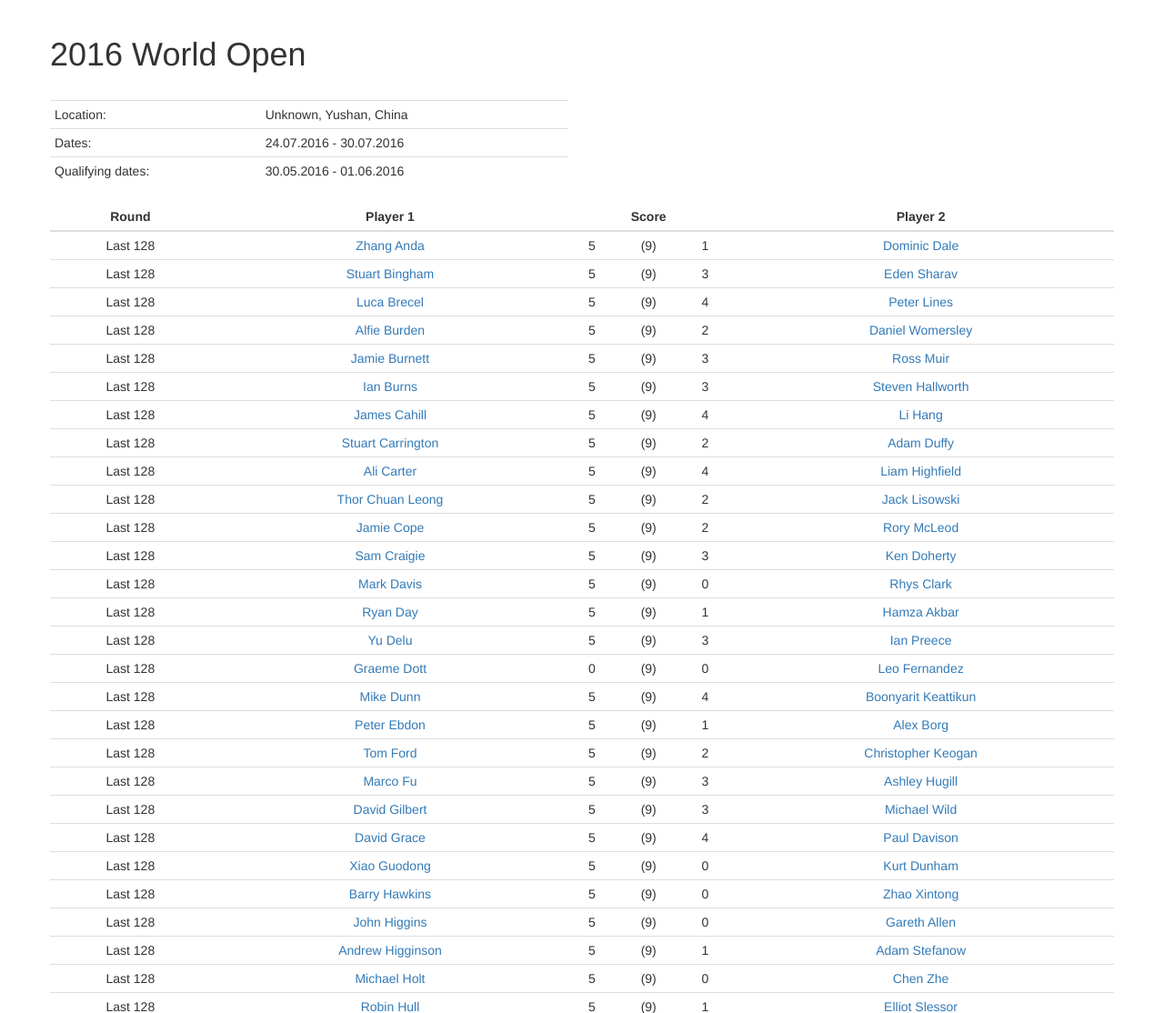
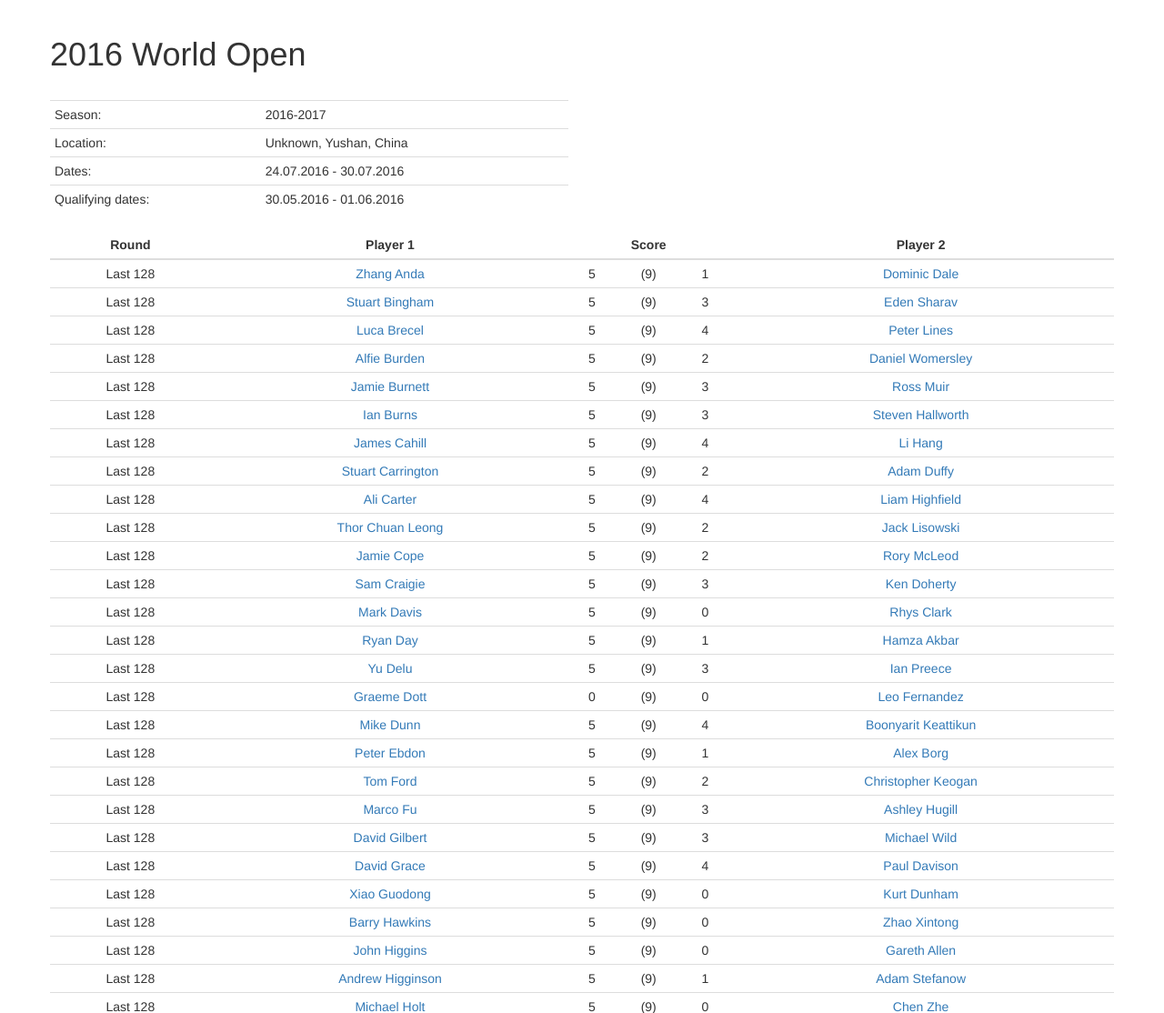
Before and after one commit to Arasid/snooker, a Flask app: page /tournament/1/ in a window 1280 px wide. Shown: the part 52-1166 px from the top of the page at 91% size. Run offline with Flask 2, Linux system fonts and the light colour scheme; data comes from the database, SQL or seed files in the repository; some libraries are stand-ins or nearby versions.

Commit message:
pridana season + zjednoteny match

```diff
--- a/main.py
+++ b/main.py
@@ -71,7 +71,7 @@ def get_seasons(seasonal):
 @app.route('/tournament/<id>/')
 def tournament(id):
     cur = g.db.cursor()
-    cur.execute('SELECT name,location,startdate,enddate,qualstartdate,qualenddate FROM tournaments WHERE id=?', (id,))
+    cur.execute('SELECT name,location,season,startdate,enddate,qualstartdate,qualenddate FROM tournaments WHERE id=?', (id,))
     tour = cur.fetchone()
     if tour is None:
         return render_template('error.html', msg=('Tournament ' + id + " doesn't exists."))
@@ -79,10 +79,11 @@ def tournament(id):
         'id': id,
         'name': tour[0],
         'location': tour[1],
-        'startdate': stamp2text(tour[2]),
-        'enddate': stamp2text(tour[3]),
-        'qualstartdate': '' if tour[4] == 'NULL' else stamp2text(tour[4]),
-        'qualenddate': '' if tour[5] == 'NULL' else stamp2text(tour[5]),
+        'season': tour[2],
+        'startdate': stamp2text(tour[3]),
+        'enddate': stamp2text(tour[4]),
+        'qualstartdate': '' if tour[5] == 'NULL' else stamp2text(tour[5]),
+        'qualenddate': '' if tour[6] == 'NULL' else stamp2text(tour[6]),
     }
 
     cur.execute('SELECT m.score1,m.score2,m.player1,m.player2,p1.name,p2.name,m.bestof,m.walkover,m.round FROM matches as m, players as p1, players as p2 WHERE m.round IN (SELECT id FROM rounds WHERE tournament = ?) AND m.player1 = p1.id AND m.player2 = p2.id ORDER BY round;', (id,))
--- /dev/null
+++ b/templates/match.html
@@ -0,0 +1,16 @@
+<tr>
+    <td class="text-center">{{ round.name }}</td>
+    <td class="text-center">
+        <a href="{{ url_for("player", id=match.id1) }}">
+            {{ match.player1 }}
+        </a>
+    </td>
+    <td class="text-center">{{ match.score1 }}</td>
+    <td class="text-center">({{ match.bestof }})</td>
+    <td class="text-center">{{ match.score2 }}</td>
+    <td class="text-center">
+        <a href="{{ url_for("player", id=match.id2) }}">
+            {{ match.player2 }}
+        </a>
+    </td>
+</tr>
--- a/templates/tournament.html
+++ b/templates/tournament.html
@@ -8,6 +8,9 @@
     <div class="row">
         <div class="table-responsive col-md-6">
             <table class="table table-condensed">
+                <tr>
+                    <td>Season:</td><td>{{ info.season }}</td>
+                </tr>
                 <tr>
                     <td>Location:</td><td>{{ info.location }}</td>
                 </tr>
@@ -31,22 +34,7 @@
             {% for round in results %}
                 <tbody>
                     {% for match in round.matches %}
-                        <tr>
-                            <td class="text-center">{{ round.name }}</td>
-                            <td class="text-center">
-                                <a href="{{ url_for("player", id=match.id1) }}">
-                                    {{ match.player1 }}
-                                </a>
-                            </td>
-                            <td class="text-center">{{ match.score1 }}</td>
-                            <td class="text-center">({{ match.bestof }})</td>
-                            <td class="text-center">{{ match.score2 }}</td>
-                            <td class="text-center">
-                                <a href="{{ url_for("player", id=match.id2) }}">
-                                    {{ match.player2 }}
-                                </a>
-                            </td>
-                        </tr>
+                        {% include 'match.html' %}
                     {% endfor %}
                 </tbody>
             {% endfor %}
```
Also changed, not shown: templates/player.html (+1 -16 lines).
